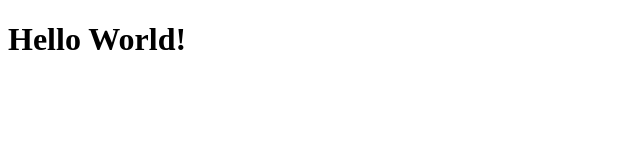
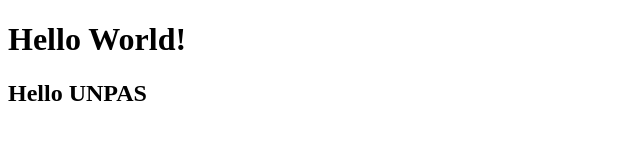
Before and after one commit to Bakhtiar2/pemrograman-web-praktikum, a plain HTML site: page index.html in a window 1280 px wide. Shown: the whole page, without its empty margins (0-640 px from the left). Drawn offline with Linux system fonts and the light colour scheme.

Commit message:
Perubanhan teks

```diff
--- a/index.html
+++ b/index.html
@@ -9,6 +9,7 @@
 
 <body>
   <H1>Hello World!</H1>
+  <h2>Hello UNPAS</h2>
 </body>
 
 </html>
```
